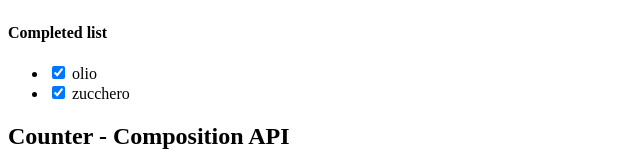
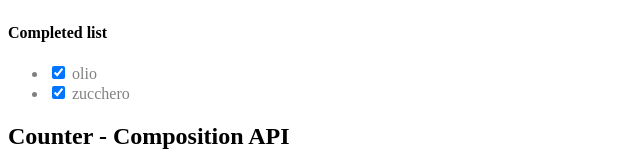
Before and after one commit to dennybiasiolli/vue-tutorial-project-2023-03, a Vue app: page / in a window 1280 px wide. Shown: the part 165-318 px from the top of the page, without its empty margins (0-640 px from the left). Built offline with nearby package versions, Linux system fonts and the light colour scheme.

Commit message:
day 2, step 6 style

```diff
--- a/src/components/todo/TodoList.vue
+++ b/src/components/todo/TodoList.vue
@@ -23,3 +23,9 @@ const props = defineProps({
     </li>
   </ul>
 </template>
+
+<style scoped>
+.item-completed {
+  color: grey;
+}
+</style>
--- a/src/components/todo/TodoUtility.vue
+++ b/src/components/todo/TodoUtility.vue
@@ -33,9 +33,3 @@ onMounted(() => {
     :items="completedItems"
   />
 </template>
-
-<style scoped>
-.item-completed {
-  color: grey;
-}
-</style>
```
